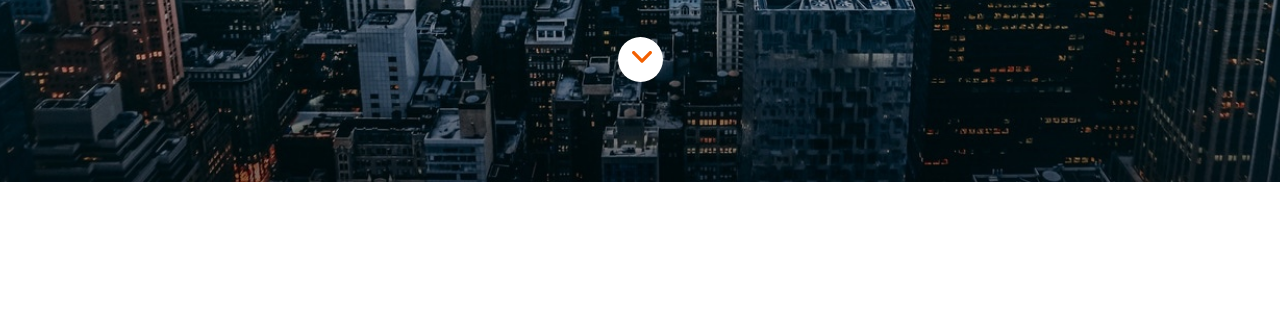
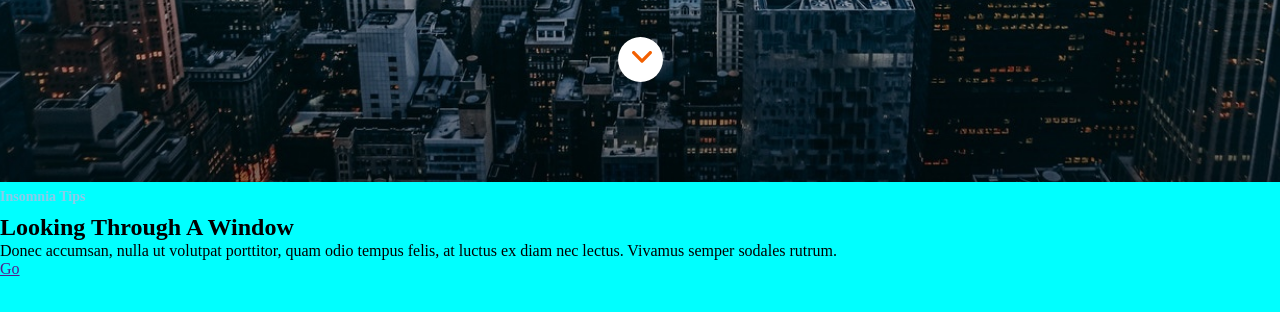
Before and after one commit to taleore/m1-evaluacion-final-taleore, a website: page _src/templates/index.html in a window 1280 px wide. Shown: the part 618-930 px from the top of the page. Before the commit the page ends 800 px from the top, so only its background shows below. Drawn offline with nearby package versions, Linux system fonts and the light colour scheme; files that its build step writes are made by us from their sources; files whose address does not match are found by name.

Commit message:
main section

```diff
--- /dev/null
+++ b/_src/assets/scss/layout/_main.scss
@@ -0,0 +1,17 @@
+.main {
+    background-color: aqua;
+    width: 100%;
+    height: 376px;
+    &_text1 {
+        color: #8ccbea;
+        font-size: 14px;
+        line-height: 30px;
+        font-family: Roboto-Regular;
+    }
+    &_text2 {
+        color: black;
+        font-size: 24px;
+        line-height: 30px;
+        font-family: RobotoSlab-Bold;
+    }
+}
--- a/_src/assets/scss/main.scss
+++ b/_src/assets/scss/main.scss
@@ -1,2 +1,3 @@
 @import 'core/reset';
 @import 'layout/header';
+@import 'layout/main';
--- a/_src/templates/index.html
+++ b/_src/templates/index.html
@@ -28,6 +28,13 @@
 
 
   </header>
+  <section class="main">
+    <h3 class="main_text1">Insomnia Tips</h3>
+    <h2 class="main_text2">Looking Through A Window</h2>
+    <p class="main_text3">Donec accumsan, nulla ut volutpat porttitor, quam odio tempus felis, at luctus ex diam nec lectus. Vivamus semper sodales rutrum. </p>
+    <div class="button_go"><a class="go" href="">Go</a></div>
+
+  </section>
 
 </body>
 
```
